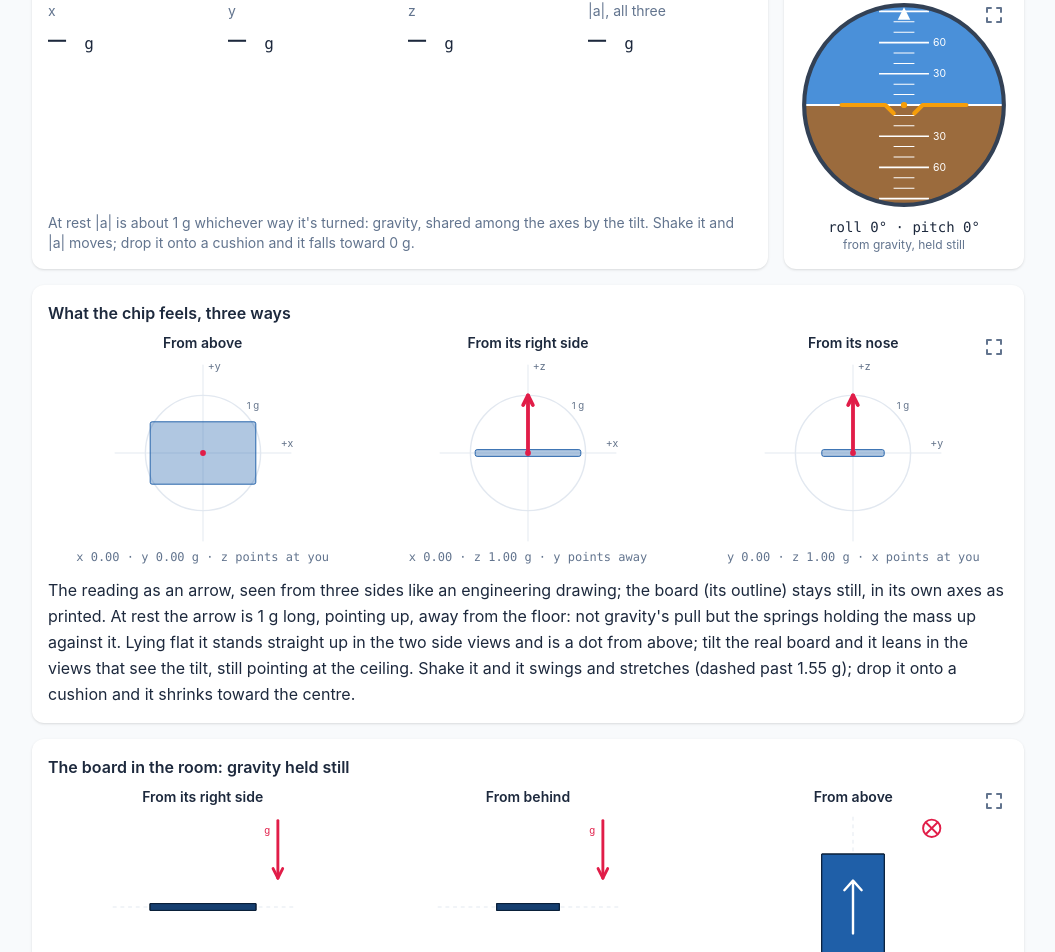
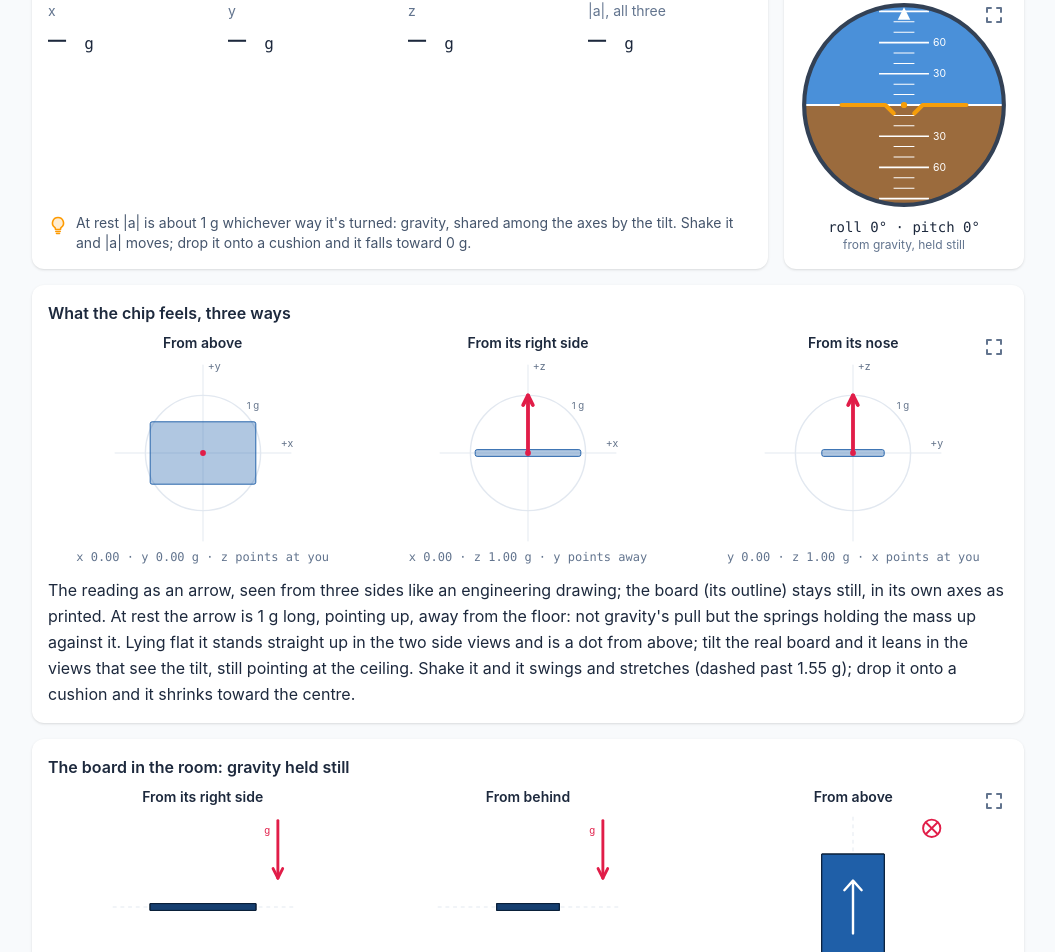
Before and after one commit to aguegu/i2c.ninja, a Vue app: page /adxl345 in a window 1280 px wide. Shown: the part 711-1663 px from the top of the page, without its empty margins (112-1167 px from the left). Built offline with nearby package versions, Linux system fonts and the light colour scheme.

Commit message:
HintNote (a light bulb beside a hint); the |a| hint uses it
Co-Authored-By: Claude Opus 5.5 <noreply@anthropic.com>

```diff
--- a/src/components/AccelerometerViews.vue
+++ b/src/components/AccelerometerViews.vue
@@ -7,6 +7,7 @@
 // readings and the dial (a page that has its own), chart=false the chart.
 import { computed } from 'vue';
 import LiveChart from './LiveChart.vue';
+import HintNote from './HintNote.vue';
 import AttitudeIndicator from './AttitudeIndicator.vue';
 import VectorViews from './VectorViews.vue';
 import AttitudeViews from './AttitudeViews.vue';
@@ -48,7 +49,7 @@ const card = 'rounded-xl bg-white p-4 shadow-sm dark:bg-slate-800';
           <p class="font-mono text-3xl tabular-nums">{{ fmt(size) }} <span class="text-base">g</span></p>
         </div>
       </div>
-      <p class="mt-auto pt-3 text-sm text-slate-500 dark:text-slate-400">At rest |a| is about 1 g whichever way it's turned: gravity, shared among the axes by the tilt. Shake it and |a| moves; drop it onto a cushion and it falls toward 0 g.</p>
+      <HintNote class="mt-auto pt-3">At rest |a| is about 1 g whichever way it's turned: gravity, shared among the axes by the tilt. Shake it and |a| moves; drop it onto a cushion and it falls toward 0 g.</HintNote>
     </section>
     <section :class="[card, 'flex flex-col items-center']">
       <AttitudeIndicator :roll="roll" :pitch="pitch" />
--- /dev/null
+++ b/src/components/HintNote.vue
@@ -0,0 +1,13 @@
+<script setup>
+// A hint: something to try or notice, beside a light bulb
+</script>
+
+<template>
+  <p class="flex items-start gap-2 text-sm text-slate-600 dark:text-slate-300">
+    <svg viewBox="0 0 20 20" class="mt-0.5 h-5 w-5 shrink-0 text-amber-500" fill="none" stroke="currentColor" stroke-width="1.6" stroke-linecap="round" stroke-linejoin="round" aria-hidden="true">
+      <path d="M10 2.5a5.5 5.5 0 0 0-3.3 9.9c.5.4.8 1 .8 1.6v.5h5v-.5c0-.6.3-1.2.8-1.6A5.5 5.5 0 0 0 10 2.5z" fill="currentColor" fill-opacity="0.18" />
+      <path d="M7.8 16.5h4.4M8.5 18.5h3" />
+    </svg>
+    <span><slot /></span>
+  </p>
+</template>
```
